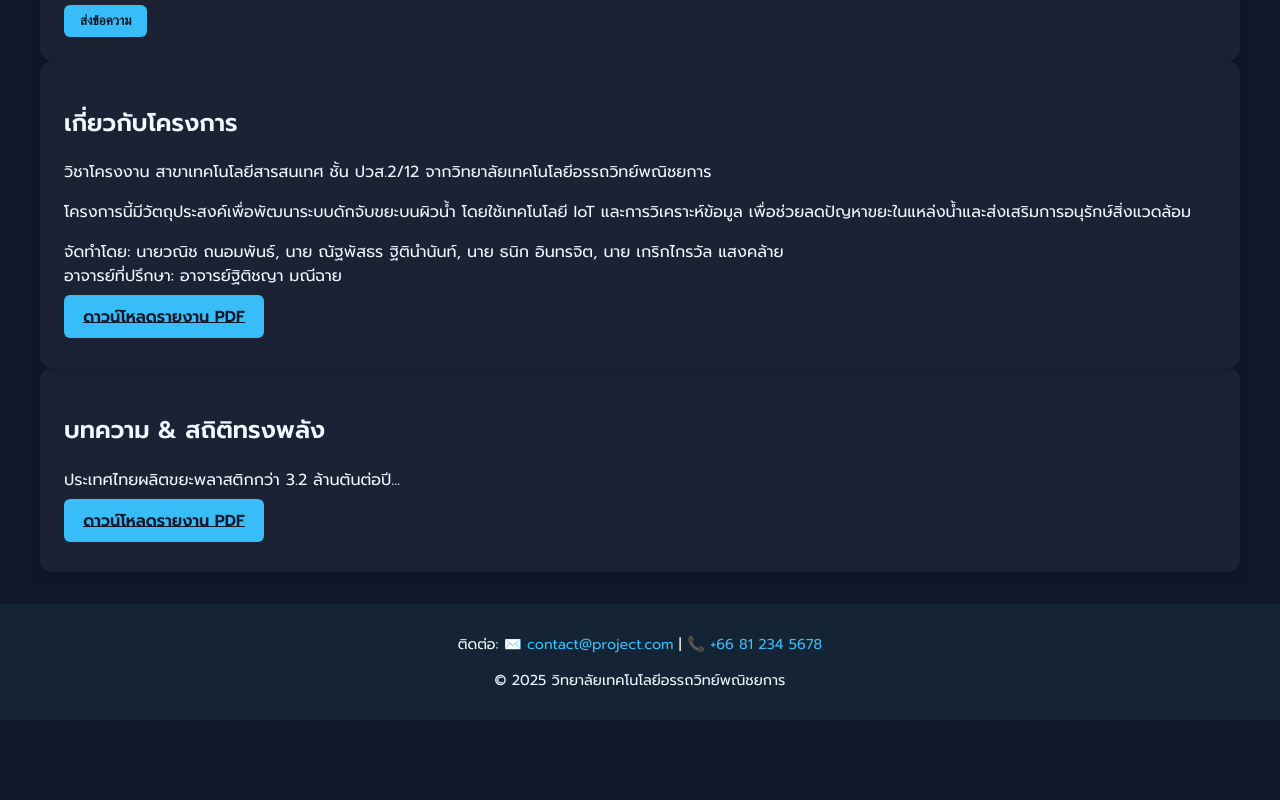
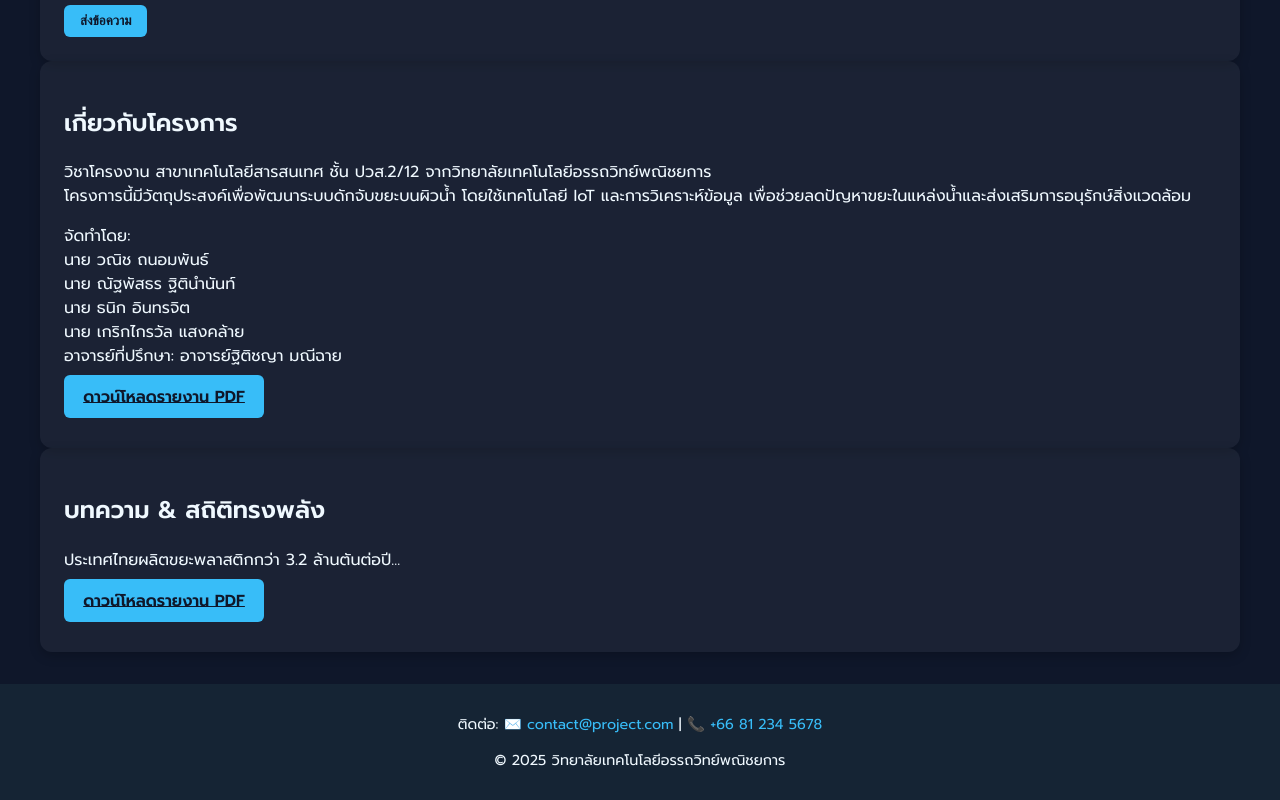
Before and after one commit to Simonepepe8/Floating-debris-trapping-Project, a plain HTML site: page index.html in a window 1280 px wide. Shown: the part 1010-1810 px from the top of the page. Before the commit the page ends 1730 px from the top, so only its background shows below. Drawn offline with nearby package versions, Linux system fonts and the light colour scheme.

Commit message:
Update index.html

```diff
--- a/index.html
+++ b/index.html
@@ -59,9 +59,8 @@
 
   <section class="card" id="about">
     <h2>เกี่ยวกับโครงการ</h2>
-    <p>วิชาโครงงาน สาขาเทคโนโลยีสารสนเทศ ชั้น ปวส.2/12 จากวิทยาลัยเทคโนโลยีอรรถวิทย์พณิชยการ </p>
-    <p>โครงการนี้มีวัตถุประสงค์เพื่อพัฒนาระบบดักจับขยะบนผิวน้ำ โดยใช้เทคโนโลยี IoT และการวิเคราะห์ข้อมูล เพื่อช่วยลดปัญหาขยะในแหล่งน้ำและส่งเสริมการอนุรักษ์สิ่งแวดล้อม</p>
-    <p>จัดทำโดย: นายวณิช ถนอมพันธ์, นาย ณัฐพัสธร ฐิตินํานันท์, นาย ธนิก อินทรจิต, นาย เกริกไกรวัล แสงคล้าย<br>อาจารย์ที่ปรึกษา: อาจารย์ฐิติชญา มณีฉาย</p>
+    <p>วิชาโครงงาน สาขาเทคโนโลยีสารสนเทศ ชั้น ปวส.2/12 จากวิทยาลัยเทคโนโลยีอรรถวิทย์พณิชยการ<br>โครงการนี้มีวัตถุประสงค์เพื่อพัฒนาระบบดักจับขยะบนผิวน้ำ โดยใช้เทคโนโลยี IoT และการวิเคราะห์ข้อมูล เพื่อช่วยลดปัญหาขยะในแหล่งน้ำและส่งเสริมการอนุรักษ์สิ่งแวดล้อม</p>
+    <p>จัดทำโดย: <br>นาย วณิช ถนอมพันธ์<br>นาย ณัฐพัสธร ฐิตินํานันท์<br>นาย ธนิก อินทรจิต<br>นาย เกริกไกรวัล แสงคล้าย<br>อาจารย์ที่ปรึกษา: อาจารย์ฐิติชญา มณีฉาย</p>
     <p><a href="assets/บทที่1.pdf" target="_blank" class="btn">ดาวน์โหลดรายงาน PDF</a></p>
   </section>
 
```
